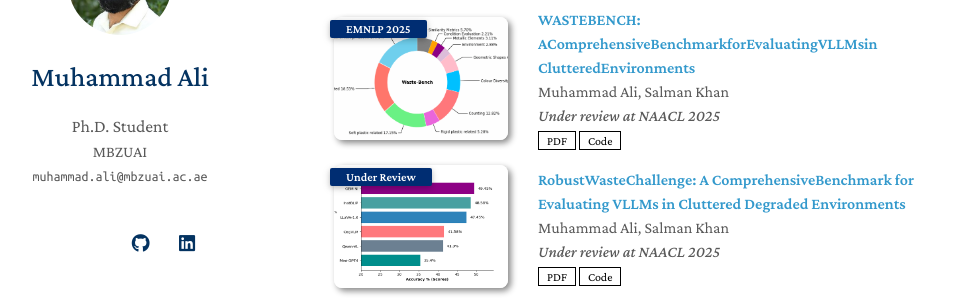
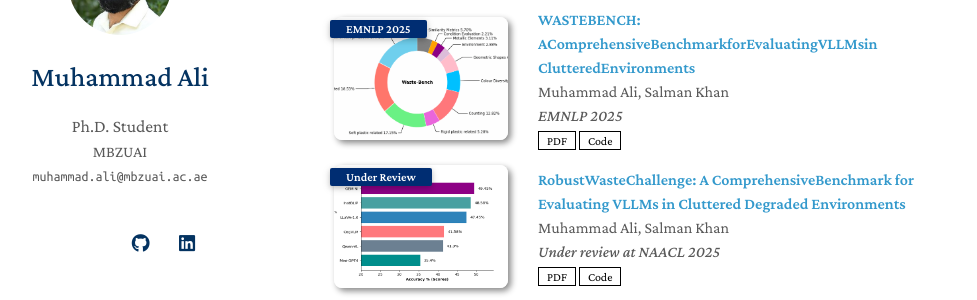
Before and after one commit to aliman80/aliman80.github.io, a Jekyll site: the page built from index.md, in a window 1280 px wide and 900 px high, scrolled down 518 px. Shown: the part 153-453 px from the top of the window, without its empty margins (156-1133 px from the left). Built offline with Jekyll 4.4.1, drawn with Linux system fonts in a browser that asks for light colours; a style sheet for code colours, icons or effects is not loaded; our own code applies the rules of GitHub Pages for plain Markdown files.

Commit message:
Update publications.md

```diff
--- a/_includes/publications.md
+++ b/_includes/publications.md
@@ -14,7 +14,7 @@
   <div class="col-sm-9" style="position: relative;width: 100%;padding-right: 15px;padding-left: 20px;">
     <div class="title"><a href="https://openreview.net/pdf/a17eaeff6f27eb0ee7e9f5787f8fb7bf7b3fee07.pdf">WASTEBENCH: AComprehensiveBenchmarkforEvaluatingVLLMsin ClutteredEnvironments</a></div>
     <div class="author">Muhammad Ali, Salman Khan</div>
-    <div class="periodical"><em>Under review at NAACL 2025</em></div>
+    <div class="periodical"><em>EMNLP 2025</em></div>
     <div class="links">
       <a href="https://openreview.net/pdf/a17eaeff6f27eb0ee7e9f5787f8fb7bf7b3fee07.pdf" class="btn btn-sm z-depth-0" role="button" target="_blank" style="font-size:12px;">PDF</a>
       <a href="HTTPS://github.com/aliman80" class="btn btn-sm z-depth-0" role="button" target="_blank" style="font-size:12px;">Code</a>
```
